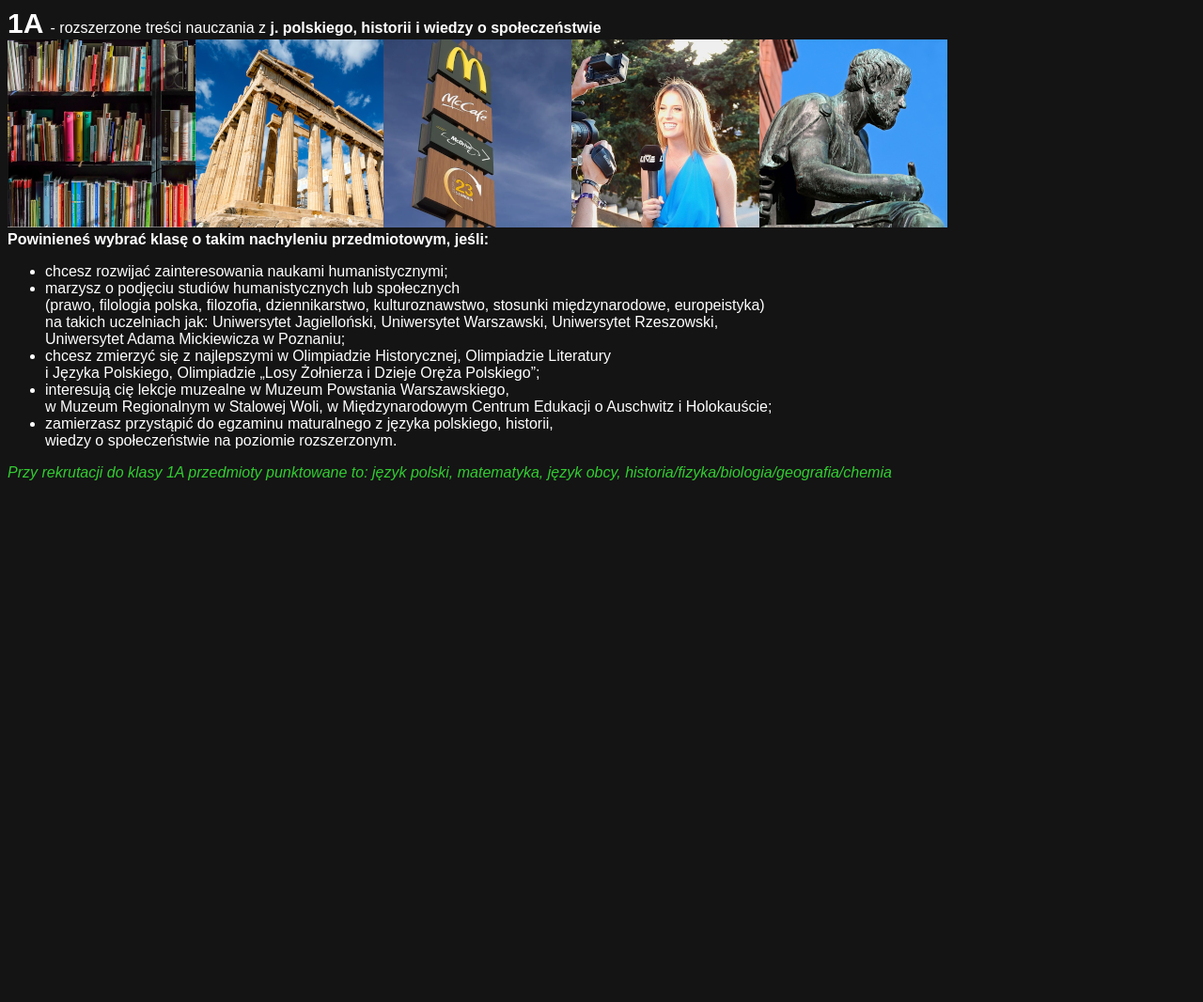
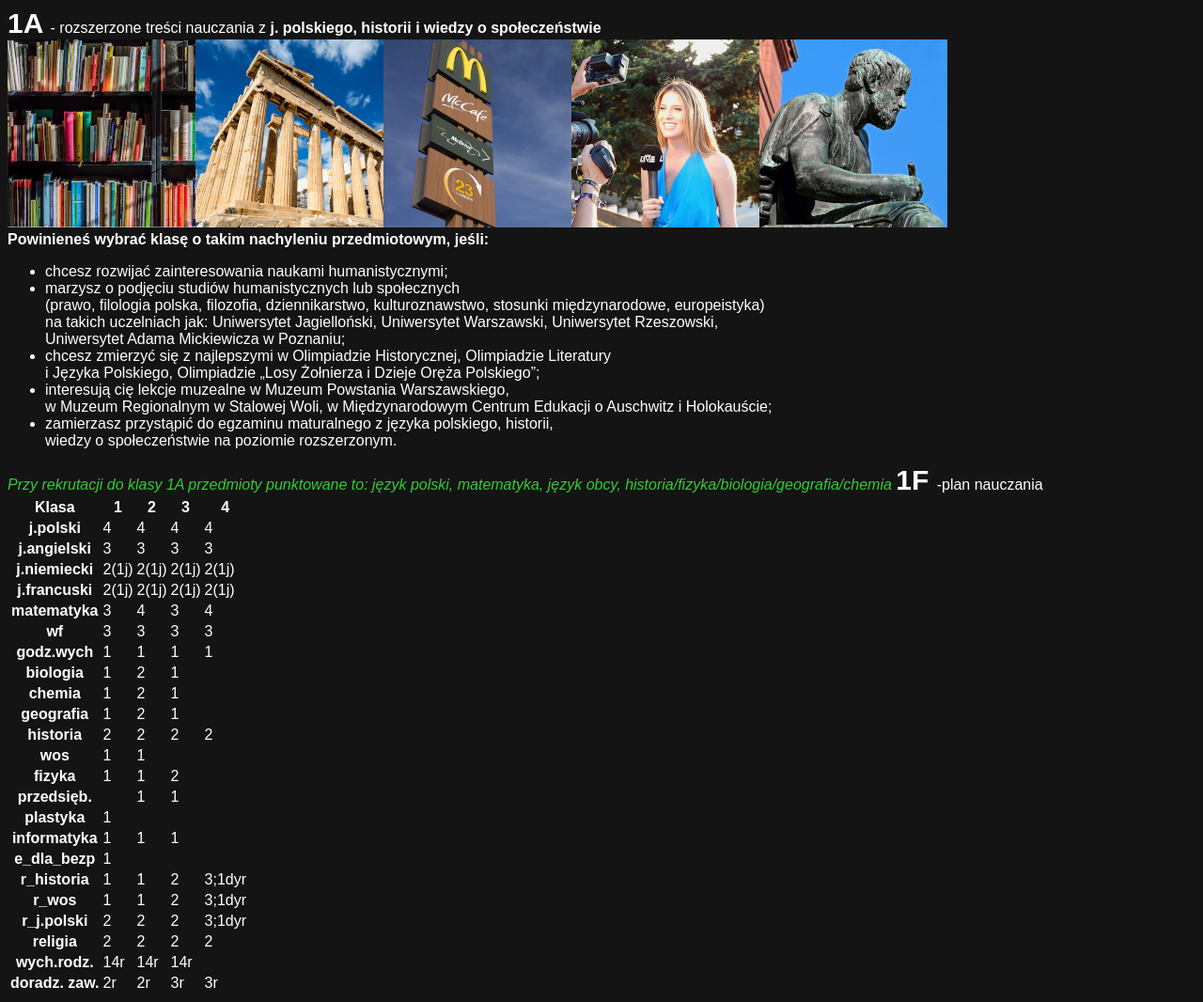
Before and after one commit to Asia345/rekrutacja2020, a plain HTML site: page index.html in a window 1280 px wide. Shown: the whole page at 94% size. Before the commit the page ends 800 px from the top, so only its background shows below. Drawn offline with Linux system fonts and the light colour scheme.

Commit message:
tabela mordo

```diff
--- a/index.html
+++ b/index.html
@@ -40,5 +40,34 @@
     </ul>
     <i id="b">Przy rekrutacji do klasy 1A przedmioty punktowane to: język polski, matematyka,
         język obcy, historia/fizyka/biologia/geografia/chemia</i>
+    <strong id="a">1F </strong>-plan nauczania
+        <table>
+            <thead>
+               <tr> <th> Klasa <th> 1 <th> 2 <th> 3 <th> 4
+            <tbody>
+               <tr> <th> j.polski <td> 4 <td> 4 <td> 4 <td> 4
+               <tr> <th> j.angielski <td> 3 <td> 3 <td> 3 <td> 3
+               <tr> <th> j.niemiecki   <td> 2(1j)  <td> 2(1j)  <td> 2(1j)  <td> 2(1j)
+               <tr> <th> j.francuski   <td> 2(1j)  <td> 2(1j)  <td> 2(1j)  <td> 2(1j)
+               <tr> <th> matematyka   <td> 3 <td> 4 <td> 3 <td> 4
+               <tr> <th> wf   <td> 3 <td> 3 <td> 3 <td> 3
+               <tr> <th> godz.wych   <td> 1 <td> 1 <td> 1 <td> 1
+               <tr> <th> biologia   <td> 1 <td> 2 <td> 1 <td>
+               <tr> <th> chemia   <td> 1 <td> 2 <td> 1 <td>
+               <tr> <th> geografia   <td> 1 <td> 2 <td> 1 <td>
+               <tr> <th> historia   <td> 2 <td> 2 <td> 2 <td> 2
+               <tr> <th> wos   <td> 1 <td> 1 <td>  <td>
+               <tr> <th> fizyka   <td> 1 <td> 1 <td> 2 <td>
+               <tr> <th> przedsięb.   <td>  <td> 1 <td> 1 <td>
+               <tr> <th> plastyka   <td> 1 <td>  <td>  <td>
+               <tr> <th> informatyka   <td> 1 <td> 1 <td> 1 <td>
+               <tr> <th> e_dla_bezp   <td> 1 <td>  <td>  <td>
+               <tr> <th> r_historia   <td> 1 <td> 1 <td> 2 <td> 3;1dyr
+               <tr> <th> r_wos   <td> 1  <td> 1  <td> 2  <td> 3;1dyr
+               <tr> <th> r_j.polski   <td> 2 <td> 2 <td> 2 <td> 3;1dyr
+               <tr> <th> religia   <td> 2 <td> 2 <td> 2 <td> 2
+               <tr> <th> wych.rodz.   <td> 14r <td> 14r <td> 14r <td>
+               <tr> <th> doradz. zaw.   <td> 2r <td> 2r <td> 3r <td> 3r
+         </table>
 </body>
 </html>
```
